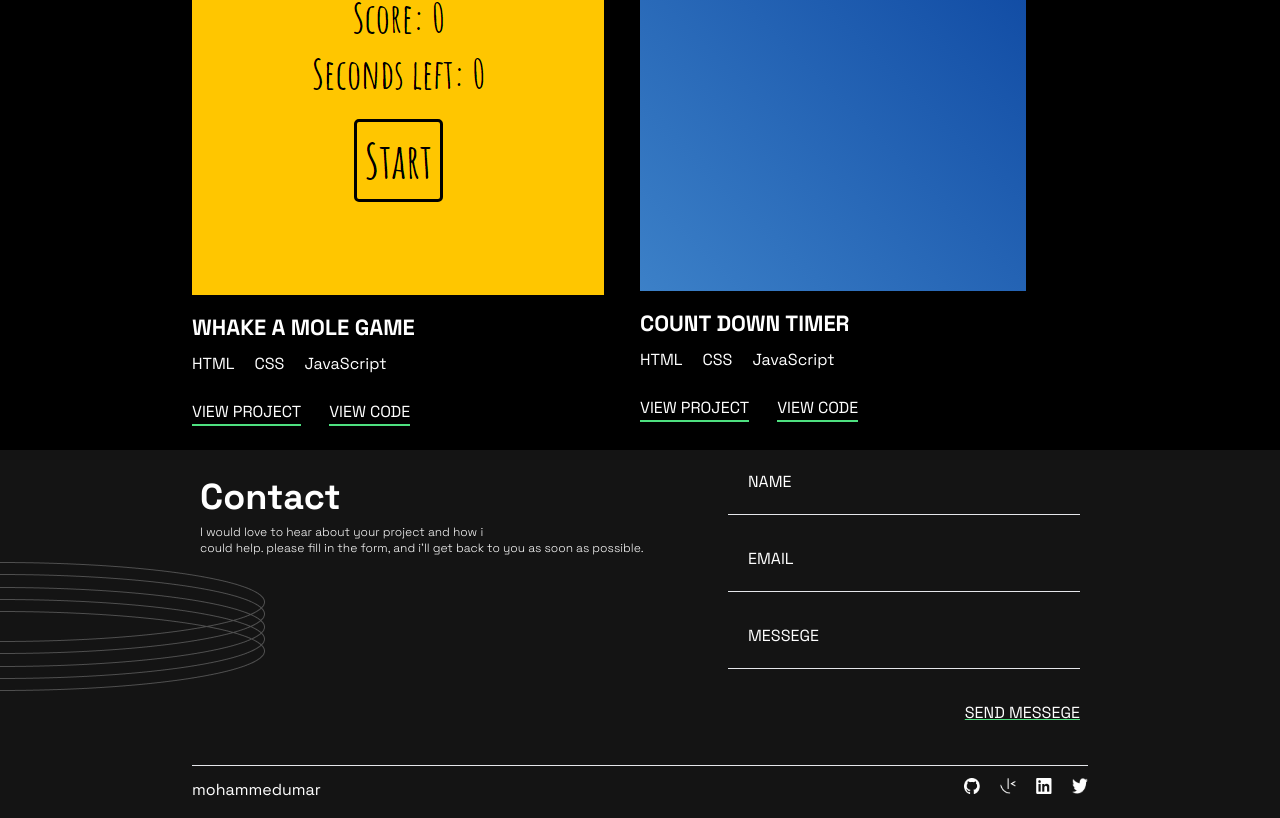
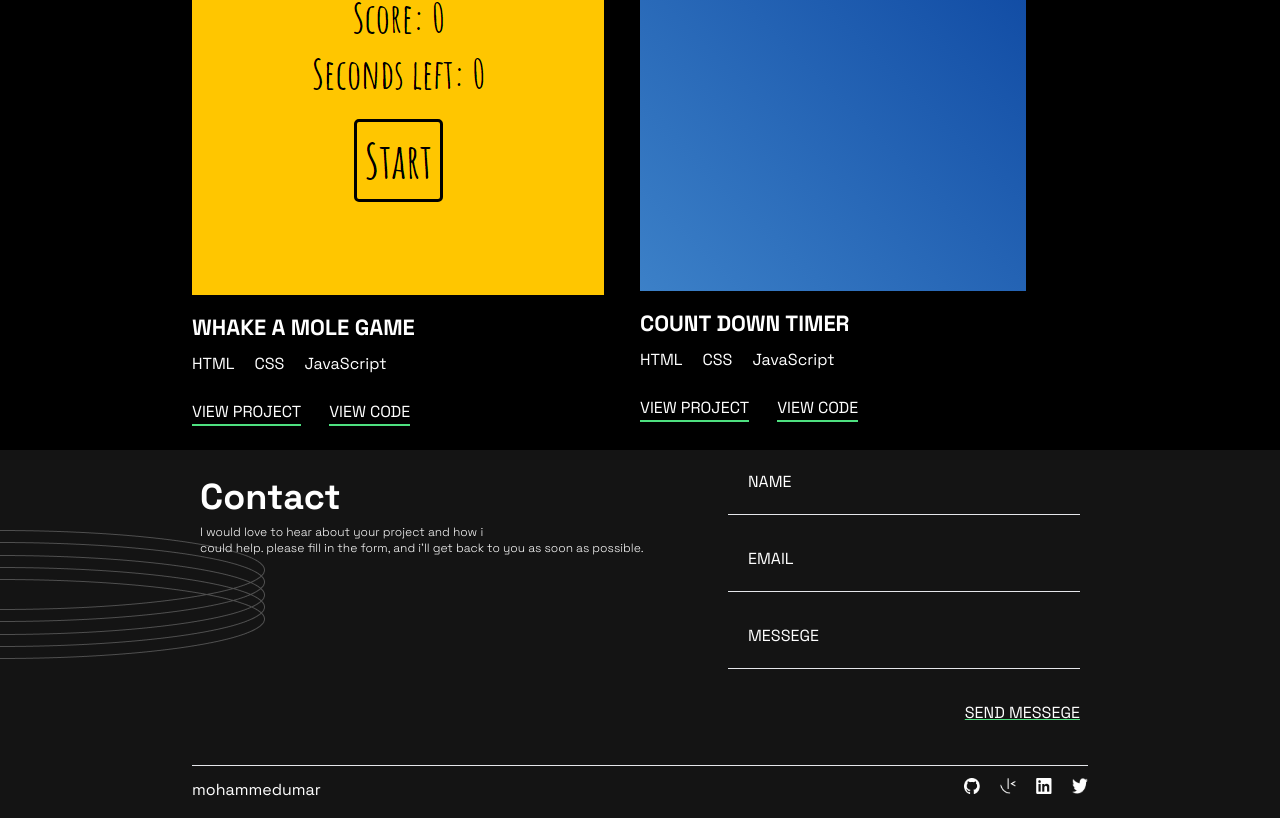
Before and after one commit to mmumar101/My-portfolio, a React (Create React App) app: page / in a window 1280 px wide. Shown: the part 1332-2150 px from the top of the page. Built offline with nearby package versions, Linux system fonts and the light colour scheme.

Commit message:
deployed website

```diff
--- a/src/components/footer.js
+++ b/src/components/footer.js
@@ -34,7 +34,7 @@ const footer = () => {
                         <hr/>
                     </div>
                 </div>
-                <img src={ring3} alt="" className='absolute left-0  pt-28'/>
+                <img src={ring3} alt="" className='absolute left-0 pt-25 md:pt-28 lg:pt-20 '/>
             </div>
 
 
@@ -44,7 +44,7 @@ const footer = () => {
             <hr/>
         </div>
 
-        <div className='sm:flex sm:justify-between sm:align-middle md:flex lg:flex md:justify-between lg:justify-between justify-center mx-auto text-center'>
+        <div className=' sm:flex sm:justify-between sm:align-middle md:flex lg:flex md:justify-between lg:justify-between justify-center mx-auto text-center'>
             <div className='pt-3'>
                 <p> mohammedumar </p>
             </div>
```
